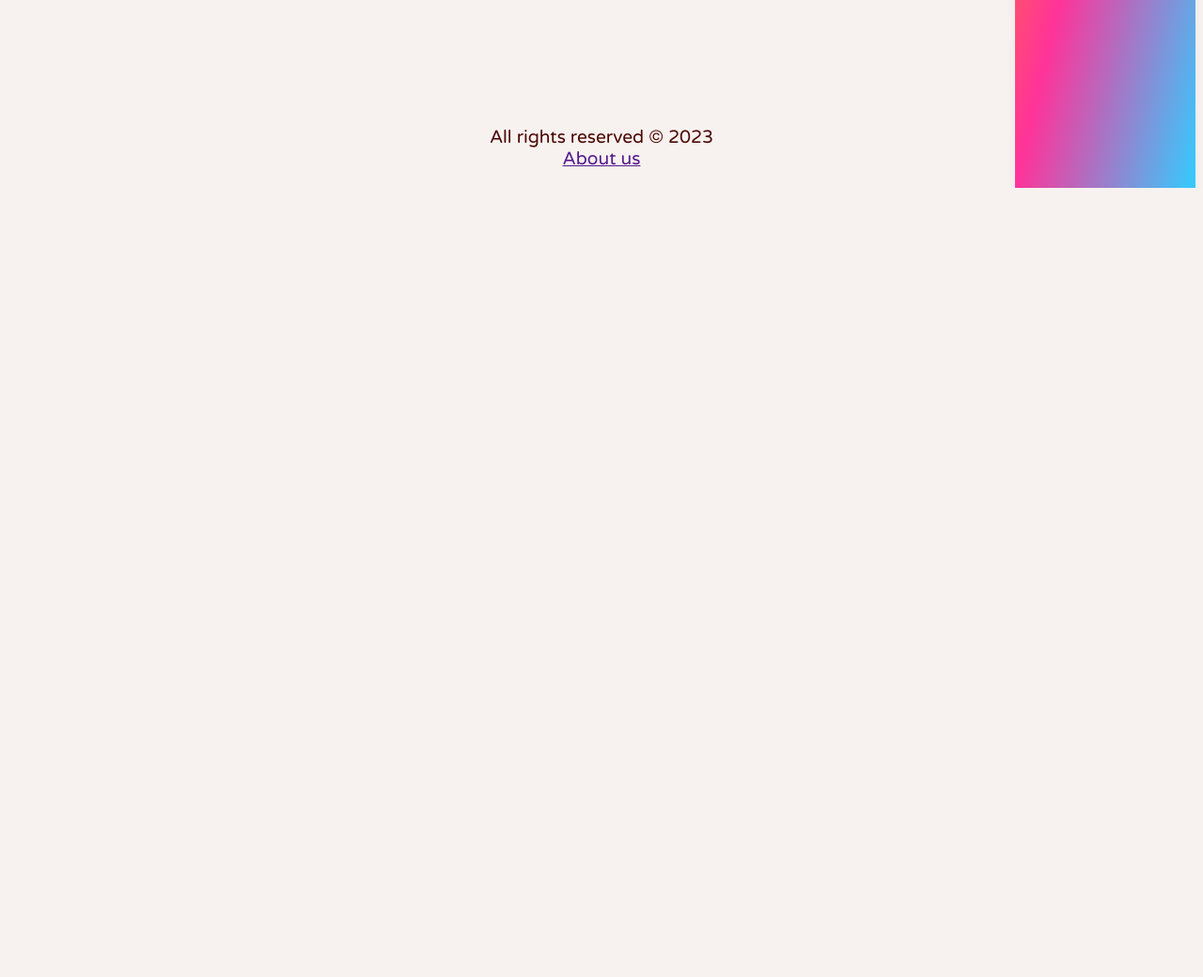
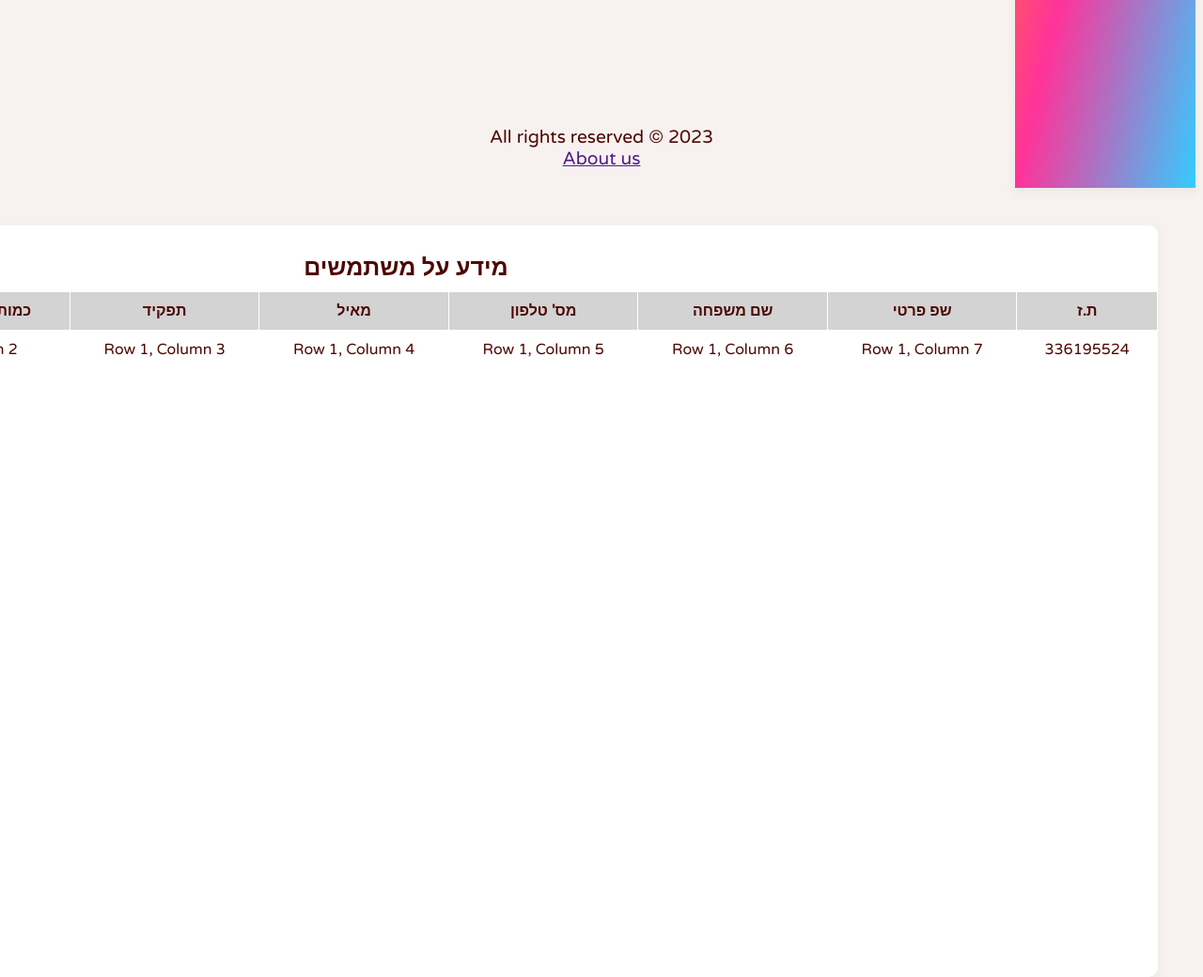
Before and after one commit to SCE-Digital-Warehouse/digitalwarehouse-web, a Django app: page /users/ in a window 1280 px wide. Shown: the part 724-1764 px from the top of the page at 94% size. Before the commit the page ends 924 px from the top, so only its background shows below. Run offline with Django 4.2, Linux system fonts and the light colour scheme.

Commit message:
BSPMC238-107 Created page of users of the system html and css

```diff
--- a/base/templates/base/users.html
+++ b/base/templates/base/users.html
@@ -1,4 +1,37 @@
 {% extends "main.html" %}
 {% block content %}
-
+    <div class="user-list">
+         <table>
+            <caption>
+                מידע על משתמשים
+            </caption>
+            <colgroup>
+                <col span="8">
+            </colgroup>
+            <thead>
+                <tr>
+                    <th>כמות עבירות</th>
+                    <th>כמות פריטים שהשאיל</th>
+                    <th>תפקיד</th>
+                    <th>מאיל</th>
+                    <th>מס' טלפון</th>
+                    <th>שם משפחה</th>
+                    <th>שפ פרטי</th>
+                    <th>ת.ז</th>
+                </tr>
+            </thead>
+            <tbody>
+                <tr>
+                    <td>Row 1, Column 1</td>
+                    <td>Row 1, Column 2</td>
+                    <td>Row 1, Column 3</td>
+                    <td>Row 1, Column 4</td>
+                    <td>Row 1, Column 5</td>
+                    <td>Row 1, Column 6</td>
+                    <td>Row 1, Column 7</td>
+                    <td>336195524</td>
+                </tr>
+            </tbody>
+        </table>
+    </div>
 {% endblock content %}
--- a/static/css/main.css
+++ b/static/css/main.css
@@ -248,7 +248,7 @@ HOME PAGE
 ASKS PAGE
 ==================*/
 
-.asks-page-admin {
+.asks-page-admin, .user-list {
     width: 100em;
     height: 50em;
     float: right;
```
